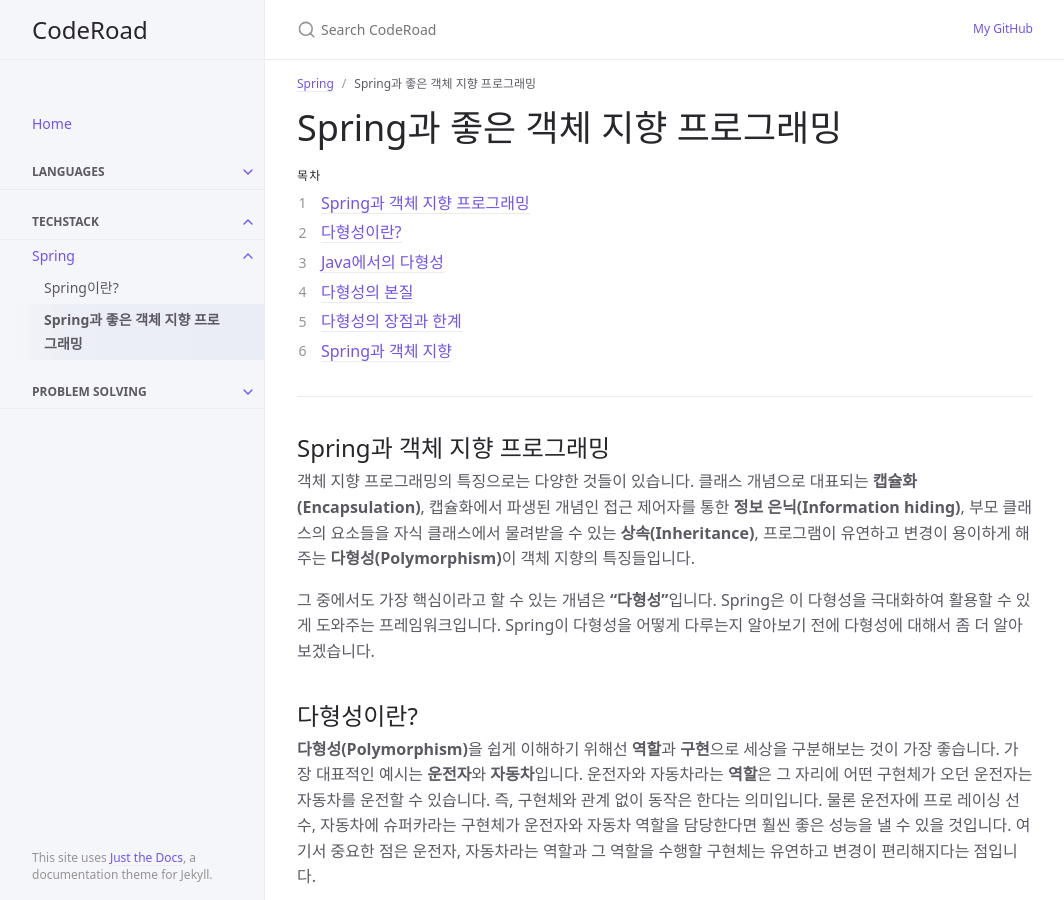
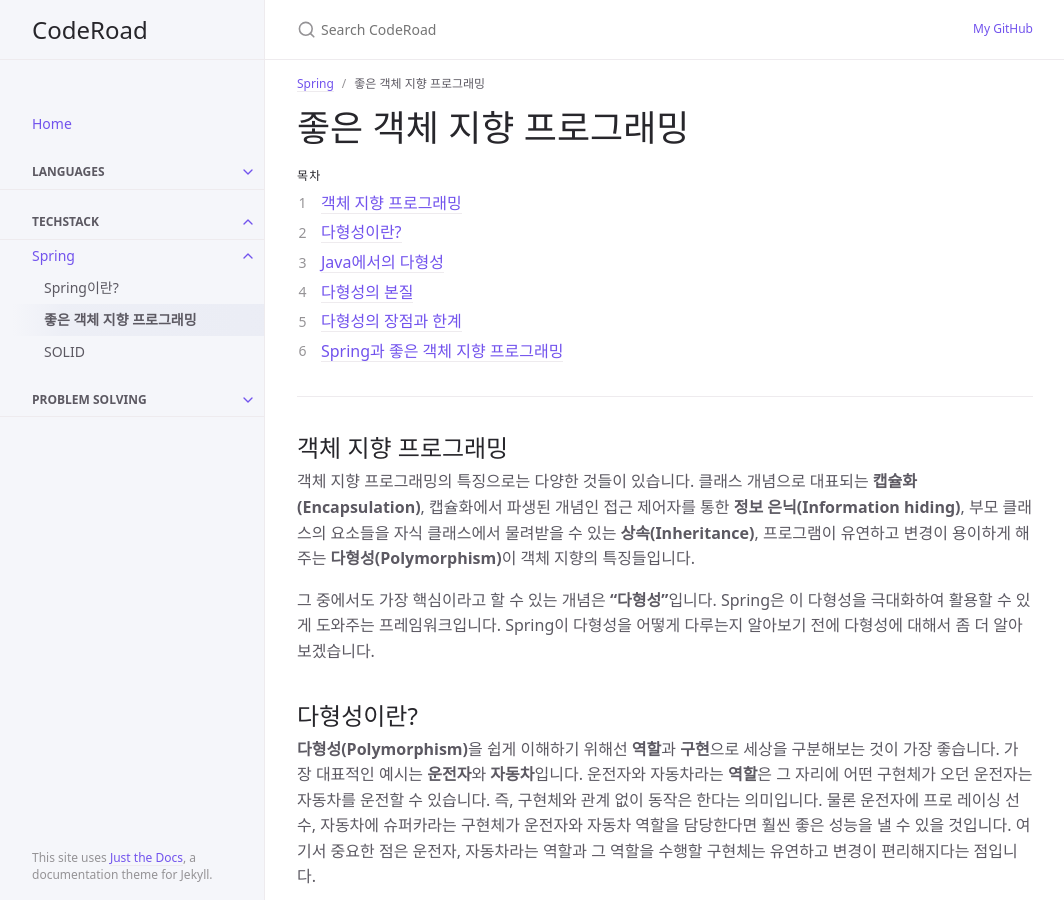
Before and after one commit to hangillee/hangillee.github.io, a Jekyll site: the page built from _techstack/02.md, in a window 1280 px wide and 900 px high. Shown: the whole window, without its empty margins (107-1171 px from the left). Built offline with Jekyll 4.4.1, drawn with Linux system fonts in a browser that asks for light colours; some of the changed text lies outside the part shown.

Commit message:
ADD New page for SOLID

```diff
--- a/_techstack/02.md
+++ b/_techstack/02.md
@@ -1,12 +1,12 @@
 ---
 layout: default
-title: Spring과 좋은 객체 지향 프로그래밍
-nav_order: 1
+title: 좋은 객체 지향 프로그래밍
+nav_order: 2
 parent: Spring
 permalink: docs/techstack/spring/02
 ---
 
-# Spring과 좋은 객체 지향 프로그래밍
+# 좋은 객체 지향 프로그래밍
 {: .no_toc }
 
 ## 목차
@@ -17,7 +17,7 @@ permalink: docs/techstack/spring/02
 
 ---
 
-## Spring과 객체 지향 프로그래밍
+## 객체 지향 프로그래밍
 객체 지향 프로그래밍의 특징으로는 다양한 것들이 있습니다. 클래스 개념으로 대표되는 **캡슐화(Encapsulation)**, 캡슐화에서 파생된 개념인 접근 제어자를 통한 **정보 은닉(Information hiding)**, 부모 클래스의 요소들을 자식 클래스에서 물려받을 수 있는 **상속(Inheritance)**, 프로그램이 유연하고 변경이 용이하게 해주는 **다형성(Polymorphism)**이 객체 지향의 특징들입니다.
 
 그 중에서도 가장 핵심이라고 할 수 있는 개념은 **"다형성"**입니다. Spring은 이 다형성을 극대화하여 활용할 수 있게 도와주는 프레임워크입니다. Spring이 다형성을 어떻게 다루는지 알아보기 전에 다형성에 대해서 좀 더 알아보겠습니다.
@@ -120,5 +120,5 @@ public class Driver {
 
 기준이 되는 역할이 바뀌어버리면 구현체도 모두 변경해야하는 치명적인 단점이 존재합니다. 따라서 다형성을 극대화하여 "좋은 객체 지향" 프로그래밍을 하기 위해서는 항상 역할(인터페이스)의 설계에 가장 많은 시간을 들여 변경을 최소화 해야합니다.
 
-## Spring과 객체 지향
+## Spring과 좋은 객체 지향 프로그래밍
 Spring에서는 위에서 말했던 다형성을 극대화하는데 집중합니다. Spring의 주요 개념인 **제어의 역전(Inversion of Control)**, **의존관계 주입(Dependency Injection)**은 다형성을 활용해 역활과 구현을 편리하게 다룰 수 있도록 지원합니다. 다시 말하면 다형성이 Spring의 알파이자 오메가, 전부라고 할 수 있습니다! Spring을 사용한다면 마치 레고 블럭을 조립하듯 구현체를 편리하게 변경할 수 있습니다. "좋은 객체 지향"을 목표로 만들어진만큼 프로그래머로 하여금 더 쉽게 객체 지향적 프로그래밍을 할 수 있도록 돕는 것이 Spring의 "역할"입니다.
```
Also changed, not shown: _techstack/03.md (added, +23 -0 lines).
